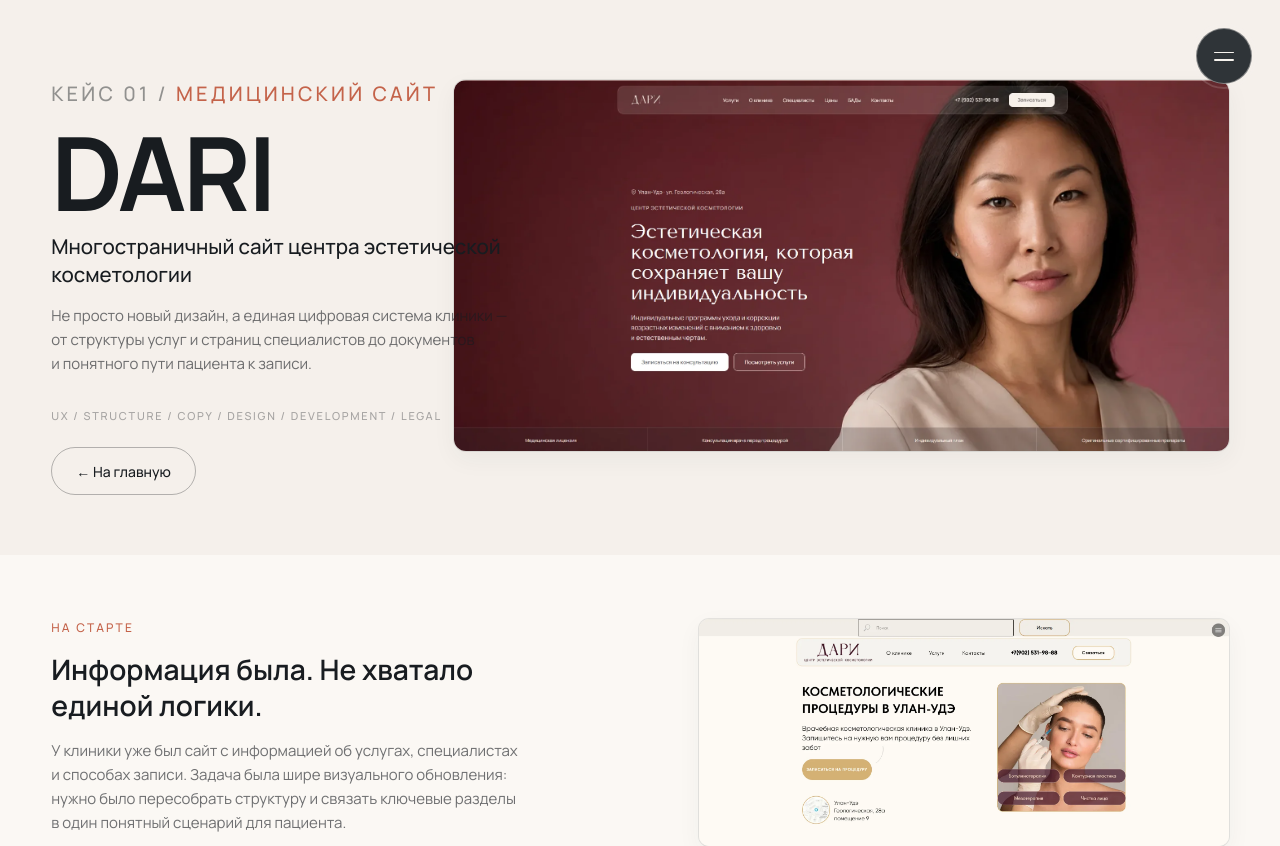
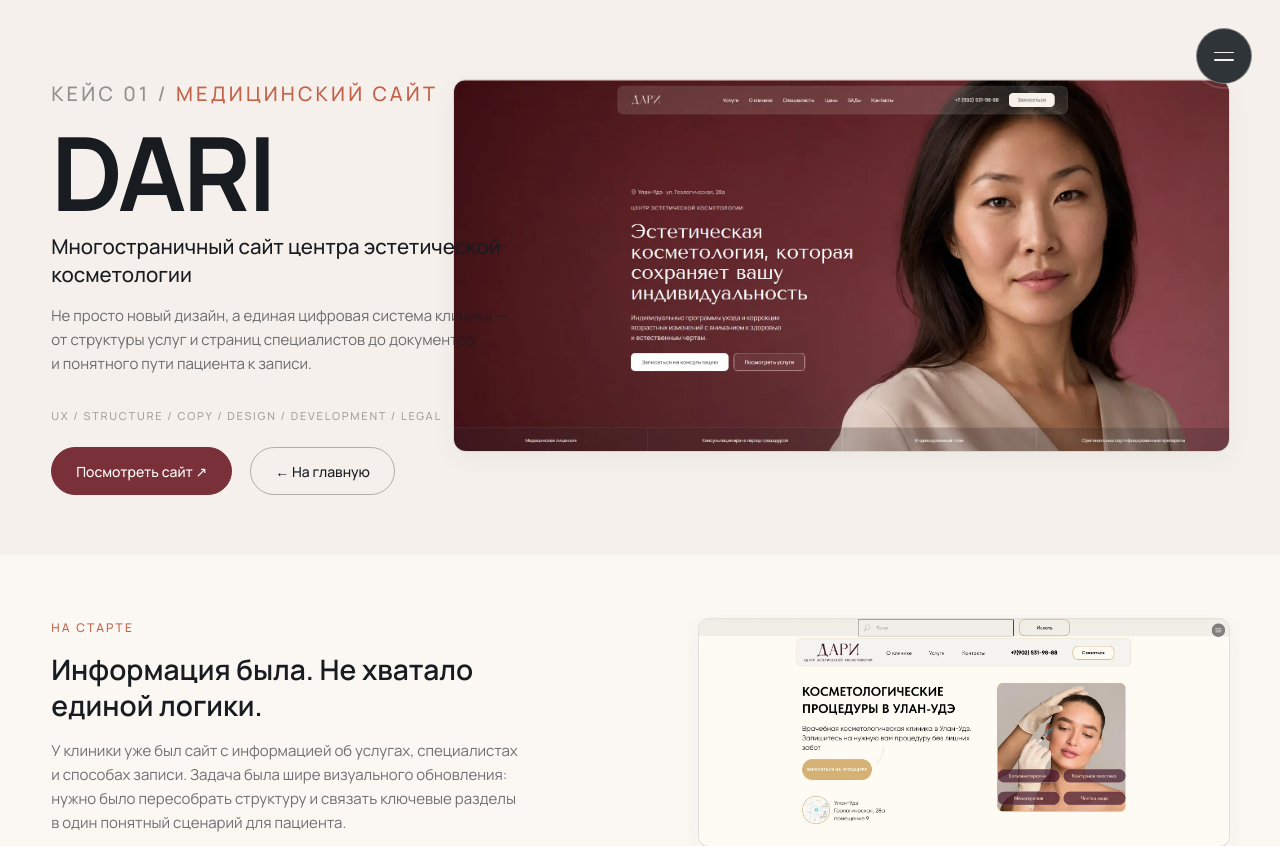
Before and after one commit to budaevatuiana1-ai/tuiana-ru, a React (Vite) app: page /projects/dari in a window 1280 px wide. Shown: the top 846 px of the page. Built offline with nearby package versions, Linux system fonts and the light colour scheme.

Commit message:
feat: add external CTA to DARI case

```diff
--- a/src/CtaButton.css
+++ b/src/CtaButton.css
@@ -45,3 +45,21 @@
   outline: 2px solid #181C20;
   outline-offset: 3px;
 }
+
+/* ── Primary: filled accent background ── */
+.cta-button--primary {
+  background: transparent;
+  border-color: rgba(24, 28, 32, 0.3);
+  color: #181C20;
+}
+
+.cta-button--primary:hover {
+  background: #181C20;
+  border-color: #181C20;
+  color: #F5F0EB;
+}
+
+/* ── Secondary: no arrow, ghost style ── */
+.cta-button--secondary .cta-button__arrow {
+  display: none;
+}
--- a/src/pages/DariCasePage.css
+++ b/src/pages/DariCasePage.css
@@ -70,8 +70,24 @@
   color: rgba(24, 28, 32, 0.36);
 }
 
-.dari-page .cta-button {
+.dari-page__cta {
+  display: flex;
+  flex-wrap: wrap;
+  align-items: center;
+  gap: clamp(12px, 1.5vw, 18px);
   margin-top: clamp(24px, 3vh, 40px);
+}
+
+.dari-page__cta .cta-button--primary {
+  background: #7A3038;
+  border-color: #7A3038;
+  color: #FFF;
+}
+
+.dari-page__cta .cta-button--primary:hover {
+  background: #65272E;
+  border-color: #65272E;
+  color: #FFF;
 }
 
 .dari-page__visual {
--- a/src/pages/DariCasePage.tsx
+++ b/src/pages/DariCasePage.tsx
@@ -2,6 +2,7 @@ import { useEffect } from 'react'
 import './DariCasePage.css'
 import { ruTypo } from '../lib/typography'
 import CtaButton from '../CtaButton'
+import ExternalCtaButton from '../ExternalCtaButton'
 import ContactSection from '../ContactSection'
 import Footer from '../Footer'
 
@@ -32,9 +33,14 @@ export default function DariCasePage() {
             <p className="dari-page__meta">
               UX / STRUCTURE / COPY / DESIGN / DEVELOPMENT / LEGAL
             </p>
-            <CtaButton to="/" arrow={false}>
-              ← На главную
-            </CtaButton>
+            <div className="dari-page__cta">
+              <ExternalCtaButton href="https://dari-clinic.ru" primary>
+                Посмотреть сайт ↗
+              </ExternalCtaButton>
+              <CtaButton to="/" arrow={false}>
+                ← На главную
+              </CtaButton>
+            </div>
           </div>
           <div className="dari-page__visual">
             <img
```
